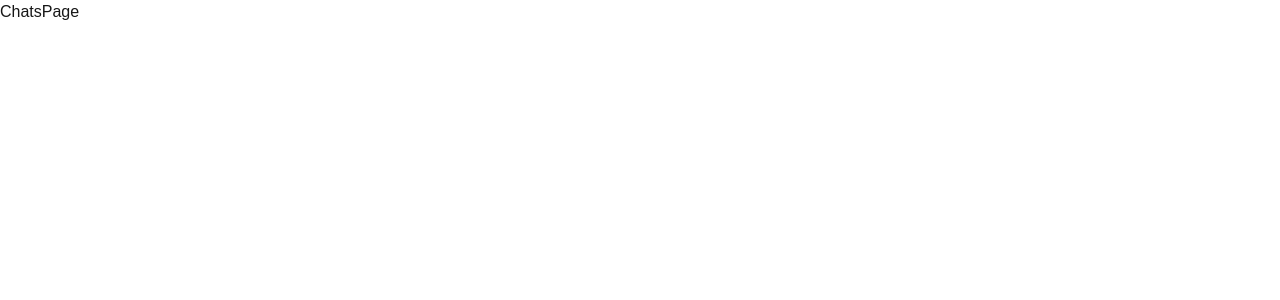
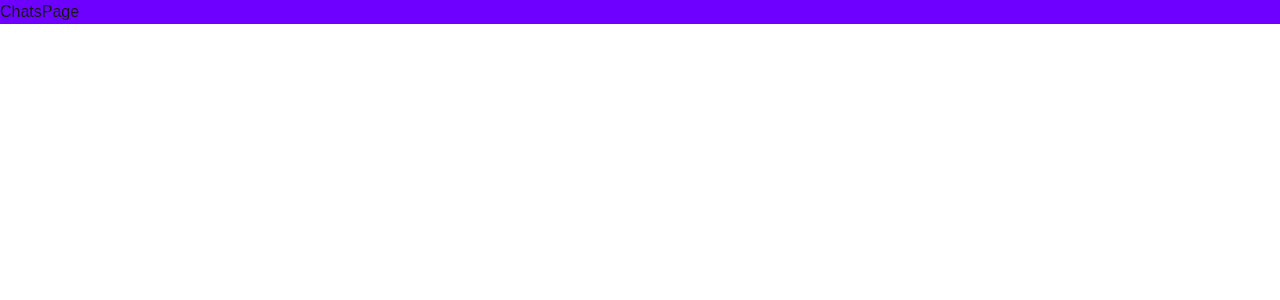
Before and after one commit to Mrshokhrukh/realtime-chat-application-client, a Next.js app: page /chats in a window 1280 px wide. Shown: the top 300 px of the page. Built offline with nearby package versions, Linux system fonts and the light colour scheme; sample sign-in values are in the browser's storage.

Commit message:
Update page.tsx

```diff
--- a/app/chats/page.tsx
+++ b/app/chats/page.tsx
@@ -25,7 +25,7 @@ const ChatsPage = () => {
   }, [router])
 
   return (
-    <div>
+    <div className='bg-[#6E00FF]'>
       ChatsPage
     </div>
   )
```
